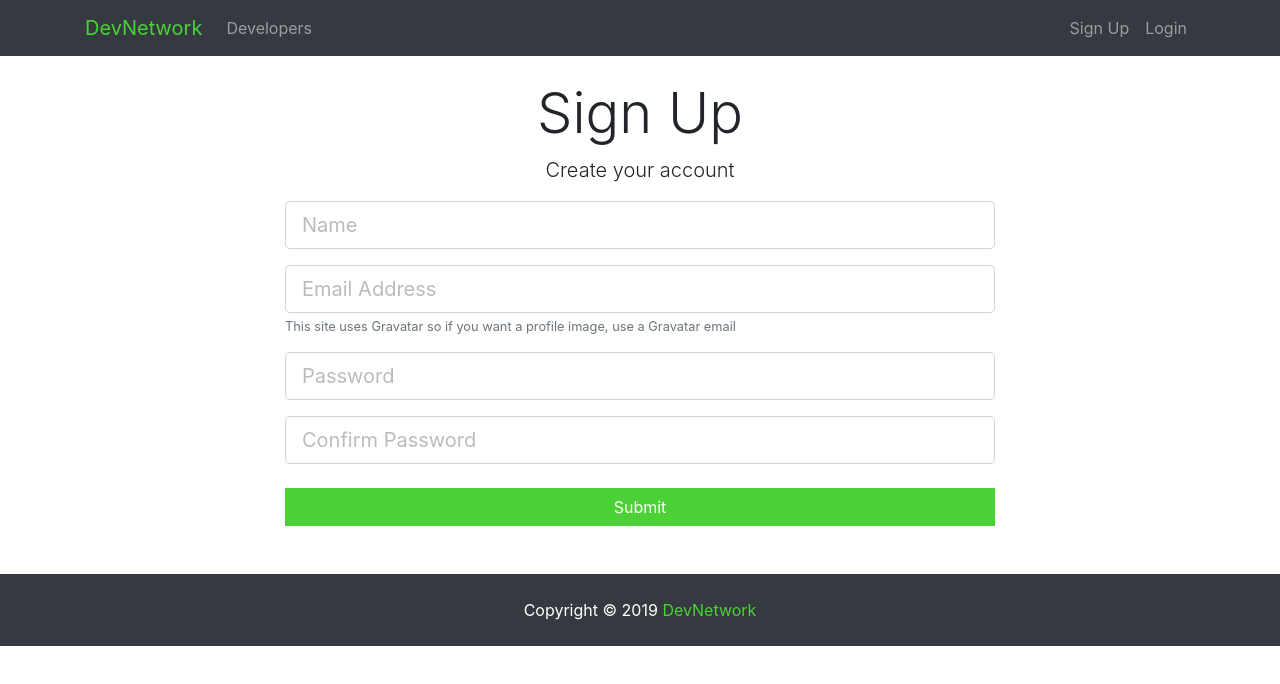
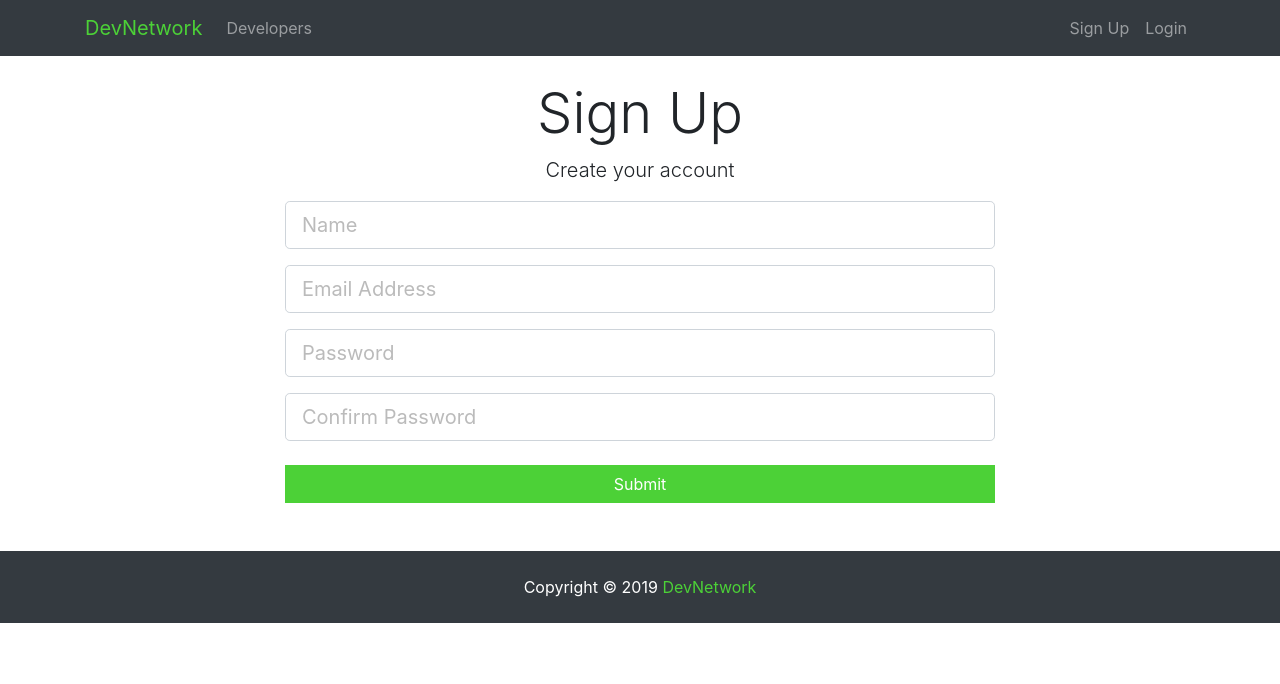
Before and after one commit to osamahafez/social_network, a React (Create React App) app in the folder client/: page /register in a window 1280 px wide. Shown: the top 684 px of the page. Built offline with nearby package versions, Linux system fonts and the light colour scheme.

Commit message:
remove gravatar info

```diff
--- a/client/src/components/auth/Register.js
+++ b/client/src/components/auth/Register.js
@@ -75,7 +75,6 @@ class Register extends Component {
                                     value={this.state.email}
                                     onChange={this.onChange}
                                     error={errors.email_empty || errors.email_format}
-                                    info=' This site uses Gravatar so if you want a profile image, use a Gravatar email'
                                 />
 
                                 <TextFieldGroup
```
